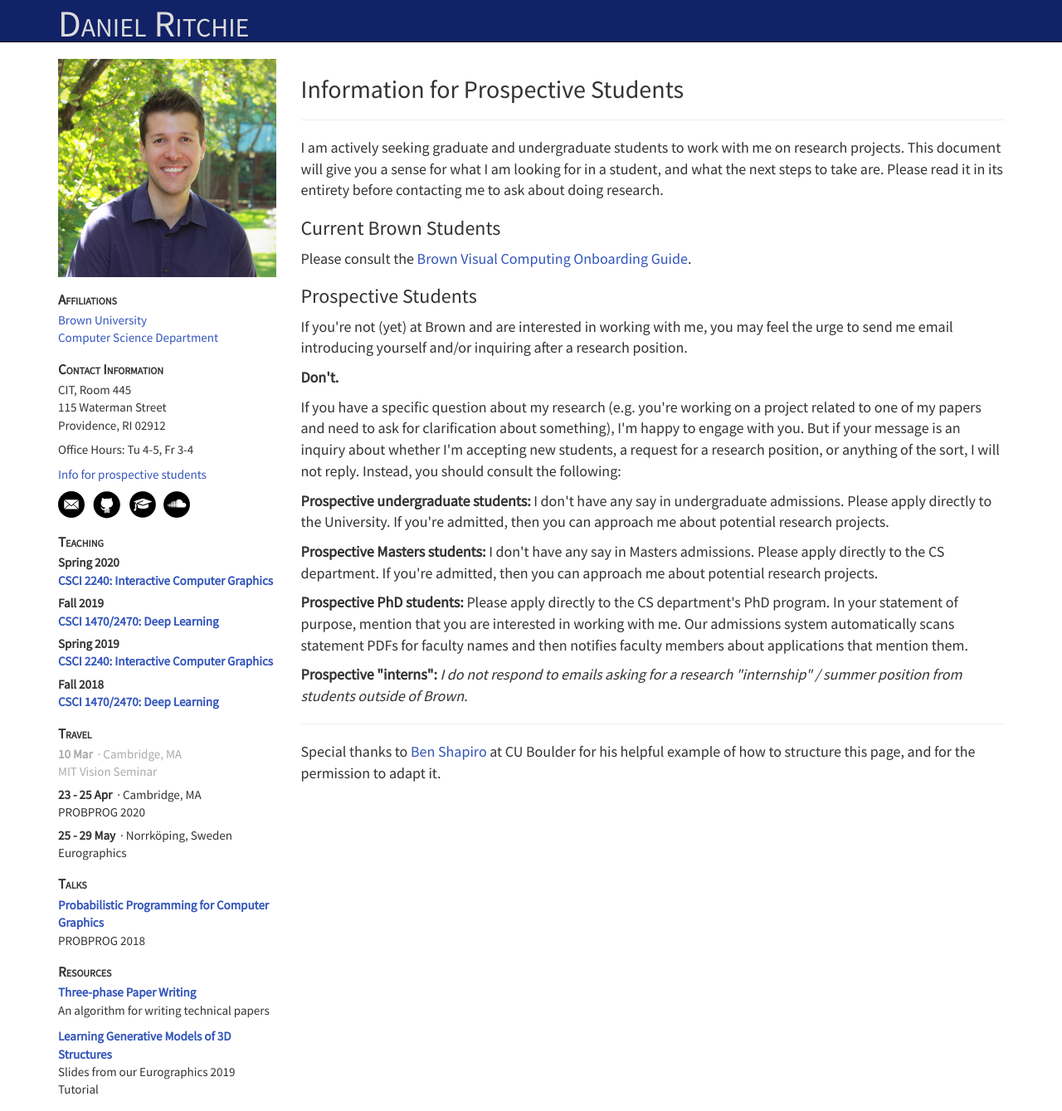
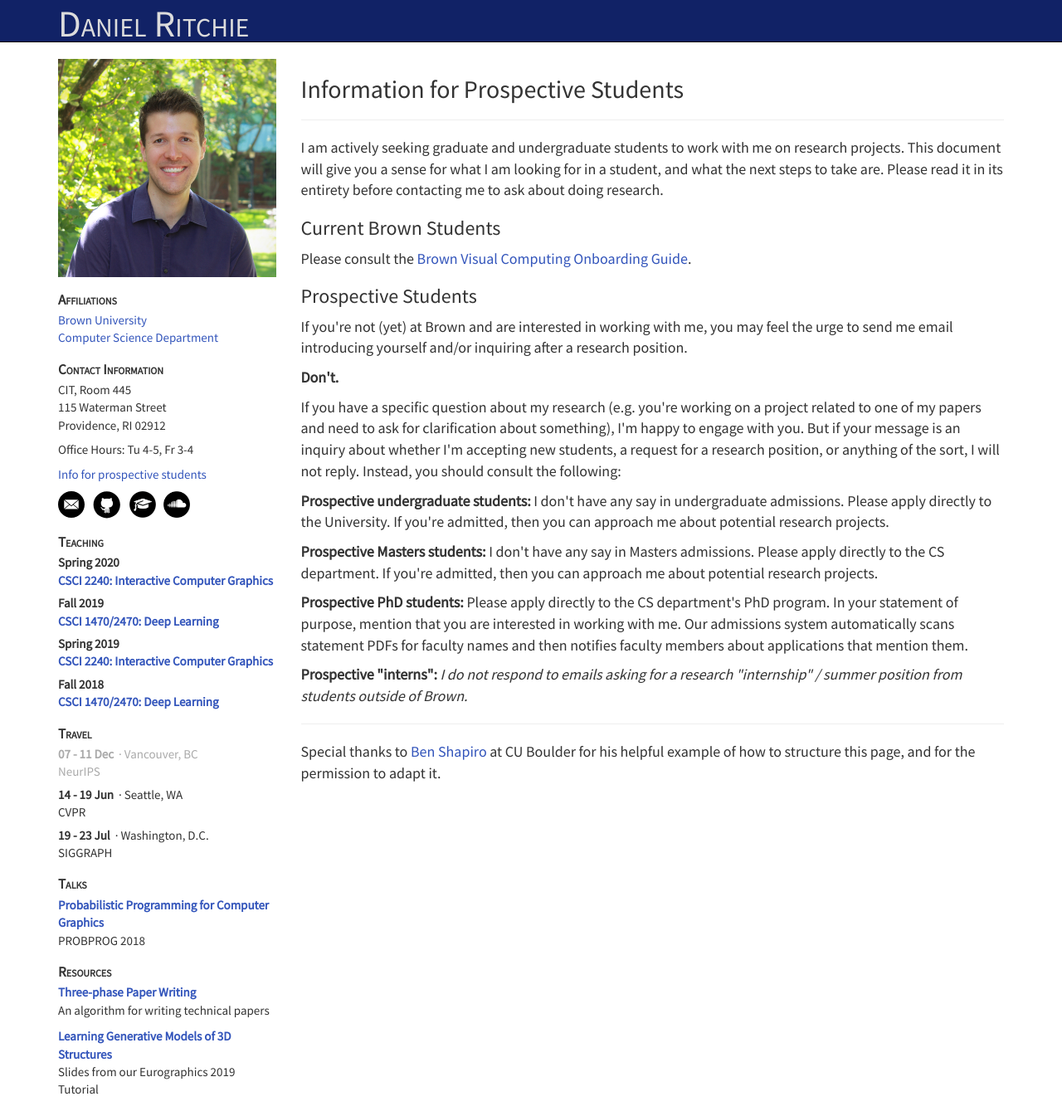
Before and after one commit to dritchie/dritchie.github.io, a Jekyll site: the page built from prospective_students.html, in a window 1280 px wide. Shown: the whole page at 83% size. Built offline with Jekyll 4.4.1, drawn with Linux system fonts in a browser that asks for light colours.

Commit message:
Update CV + travel

```diff
--- a/_data/travel.json
+++ b/_data/travel.json
@@ -190,24 +190,17 @@
 		},
 
 		{
-			"startdate": "2020-03-10",
-			"enddate": "2020-03-10",
-			"event": "MIT Vision Seminar",
-			"location": "Cambridge, MA"
+			"startdate": "2020-06-14",
+			"enddate": "2020-06-19",
+			"event": "CVPR",
+			"location": "Seattle, WA"
 		},
 
 		{
-			"startdate": "2020-04-23",
-			"enddate": "2020-04-25",
-			"event": "PROBPROG 2020",
-			"location": "Cambridge, MA"
-		},
-
-		{
-			"startdate": "2020-05-25",
-			"enddate": "2020-05-29",
-			"event": "Eurographics",
-			"location": "Norrköping, Sweden"
+			"startdate": "2020-07-19",
+			"enddate": "2020-07-23",
+			"event": "SIGGRAPH",
+			"location": "Washington, D.C."
 		}
 	]
 }
```
Also changed, not shown: 1 other file.
